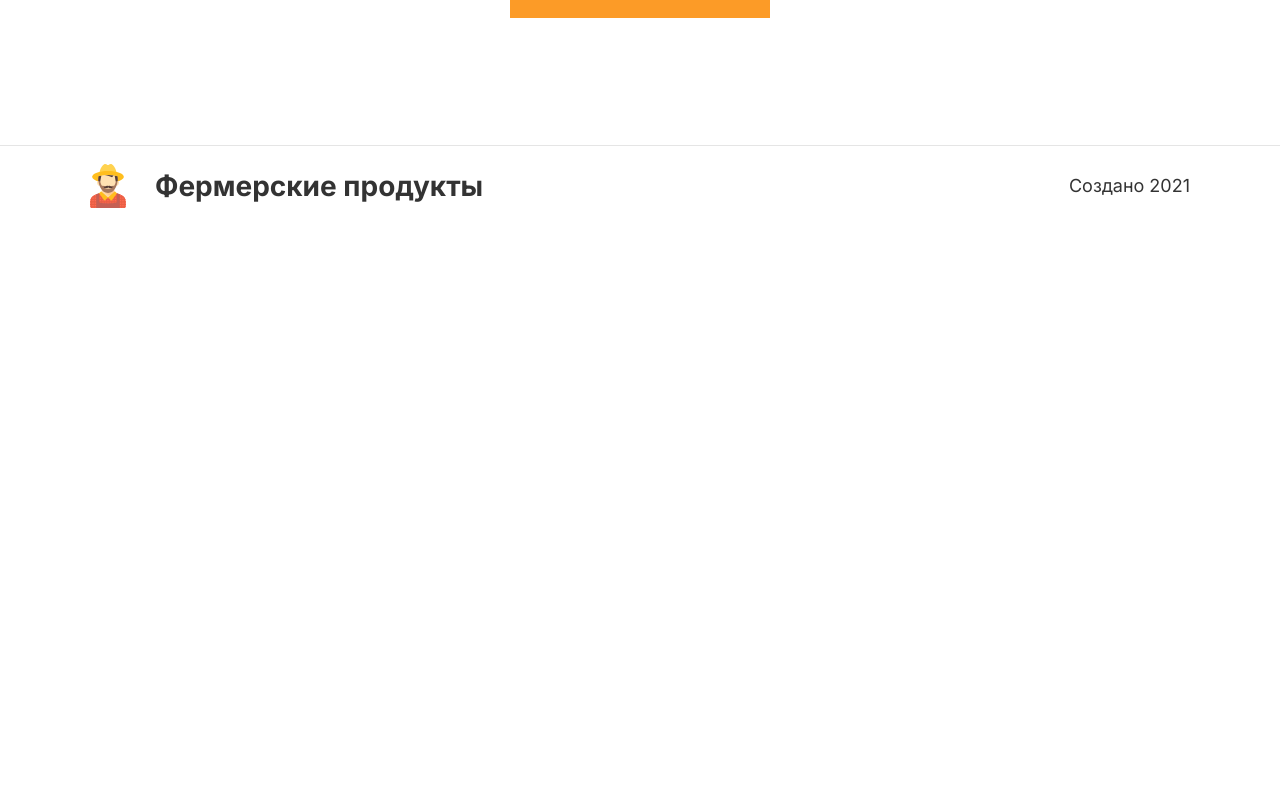
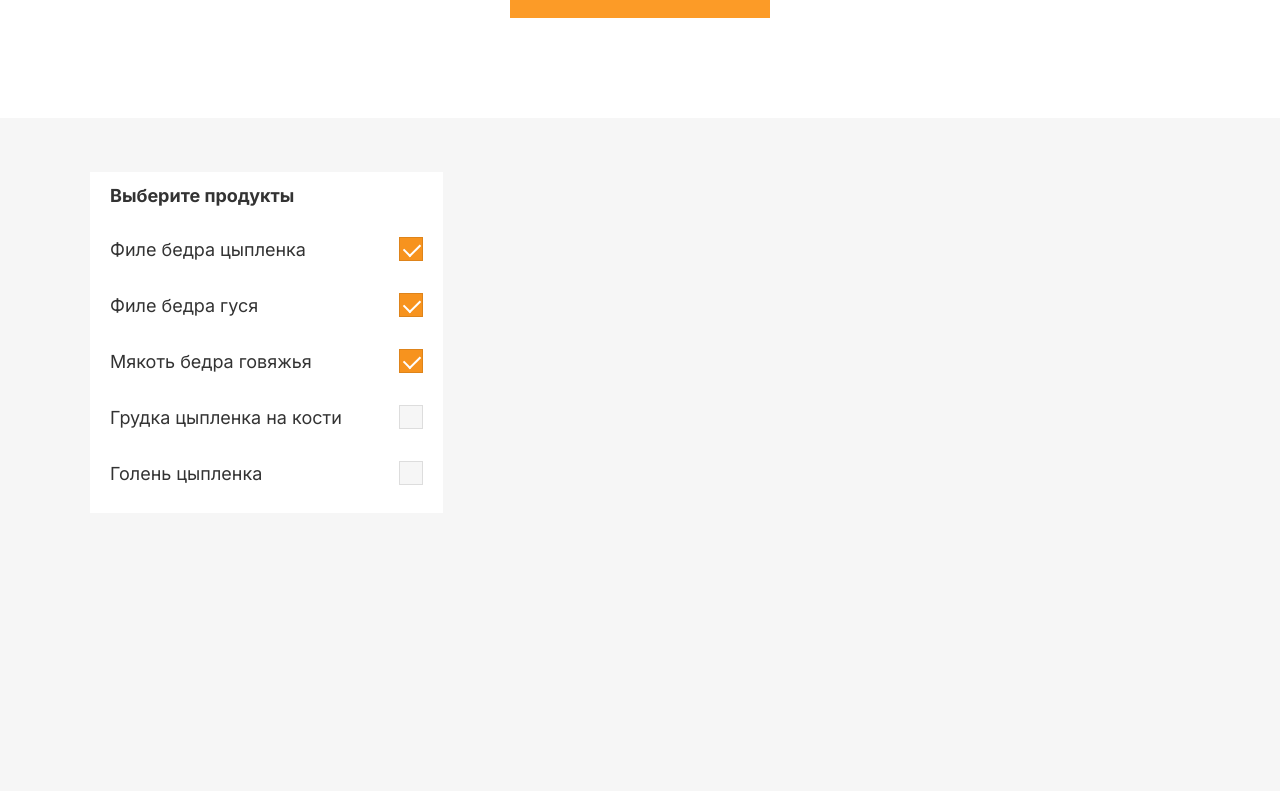
Before and after one commit to Wayksi/react_2, a React (Vite) app: page / in a window 1280 px wide. Shown: the part 1409-2200 px from the top of the page. Before the commit the page ends 1634 px from the top, so only its background shows below. Built offline with nearby package versions, Linux system fonts and the light colour scheme.

Commit message:
feat(Order): сверстал страницу и чекбоксы

```diff
--- /dev/null
+++ b/src/components/blocks/Order/Order.jsx
@@ -0,0 +1,13 @@
+import React from "react";
+import { StyledOrder } from "./style";
+import Form from "@layout/Form/Form";
+
+function Order() {
+    return (
+        <StyledOrder>
+            <Form />
+        </StyledOrder>
+    );
+}
+
+export default Order;
--- /dev/null
+++ b/src/components/blocks/Order/style.js
@@ -0,0 +1,15 @@
+import styled from "styled-components";
+import { Section, Ul } from "@components/styled";
+
+export const StyledOrder = styled.section`
+    display: grid;
+    grid-template-columns: 353px 1fr;
+    column-gap: 20px;
+    box-sizing: border-box;
+    height: 768px;
+    padding-top: 40px;
+    padding-bottom: 40px;
+    padding-left: ${(props) => props.theme.pagePadding};
+    padding-right: ${(props) => props.theme.pagePadding};
+    background-color: ${(props) => props.theme.colorGray};
+`;
--- a/src/components/layout/Footer/style.js
+++ b/src/components/layout/Footer/style.js
@@ -23,7 +23,7 @@ export const StyledFooter = styled.footer`
 
 export const Copyright = styled.span`
   min-width: 148px;
-    font-size: ${(props) => props.theme.fontSizeDefault};
-    vertical-align: middle;
-    text-align: right;
+  font-size: ${(props) => props.theme.fontSizeDefault};
+  vertical-align: middle;
+  text-align: right;
 `;
--- /dev/null
+++ b/src/components/layout/Form/Form.jsx
@@ -0,0 +1,54 @@
+import React, { useState } from "react";
+import { StyledForm, StyledFieldSet, StyledLegend } from "./style";
+import ProductCheckBox from "@ui/ProductCheckBox/ProductCheckBox";
+
+const products = [
+    "Филе бедра цыпленка",
+    "Филе бедра гуся",
+    "Мякоть бедра говяжья",
+    "Грудка цыпленка на кости",
+    "Голень цыпленка"
+];
+
+const defaultSelected = ["Филе бедра цыпленка", "Филе бедра гуся", "Мякоть бедра говяжья"]
+
+function Form() {
+    const [selected, setSelected] = useState(() =>
+        defaultSelected.reduce((acc, item) => {
+            acc[item] = true;
+            return acc;
+        }, {})
+    );
+
+    const handleChange = (e) => {
+        const { value, checked } = e.target;
+        setSelected((prev) => ({
+        ...prev,
+        [value]: checked,
+        }));
+    };
+
+  const handleSubmit = (e) => {
+    e.preventDefault();
+    console.log("Выбранные продукты:", selected);
+  };
+
+    return (
+        <StyledForm onSubmit={handleSubmit}>
+            <StyledFieldSet>
+                <StyledLegend>Выберите продукты</StyledLegend>
+                {products.map((product) => (
+                    <ProductCheckBox key={product}
+                        label={product}
+                        name="product"
+                        value={product}
+                        checked={!!selected[product]}
+                        onChange={handleChange}
+                />
+                ))}
+            </StyledFieldSet>
+        </StyledForm>
+    );
+}
+
+export default Form;
--- /dev/null
+++ b/src/components/layout/Form/style.js
@@ -0,0 +1,24 @@
+import styled from "styled-components";
+
+export const StyledForm = styled.form`
+    display: flex;
+    flex-direction: column;
+    gap: 18px;
+`;
+
+export const StyledFieldSet = styled.fieldset`
+    padding: 24px 20px 12px;
+    margin: 0;
+    background-color: ${(props) => props.theme.colorWhite};
+    border: none;
+`;
+
+export const StyledLegend = styled.legend`
+    position: relative;
+    top: 24px;
+    padding: 0;
+    margin-bottom: 12px;
+    font-size: ${(props) => props.theme.fontSizeDefault};
+    color: ${(props) => props.theme.colorBlackForText};
+    font-weight: bold;
+`;
--- a/src/components/pages/MainPage/MainPage.jsx
+++ b/src/components/pages/MainPage/MainPage.jsx
@@ -1,12 +1,14 @@
 import React from "react";
 import About from "@blocks/About/About";
 import FeaturesList from "@blocks/FeaturesList/FeaturesList";
+import Order from "@blocks/Order/Order";
 
 function MainPage({ features }) {
   return (
     <>
       <About />
       <FeaturesList features={features} />
+      <Order />
     </>
   );
 }
--- /dev/null
+++ b/src/components/ui/ProductCheckBox/ProductCheckBox.jsx
@@ -0,0 +1,19 @@
+import React from "react";
+import { StyledLabel, HiddenCheckBox, CustomCheckBox } from "./style";
+
+function ProductCheckBox({ label, name, value, checked, onChange }) {
+    return (
+        <StyledLabel>
+            {label}
+            <HiddenCheckBox
+                name={name}
+                value={value}
+                checked={checked}
+                onChange={onChange}
+            />
+            <CustomCheckBox />
+        </StyledLabel>
+    );
+}
+
+export default ProductCheckBox;
--- /dev/null
+++ b/src/components/ui/ProductCheckBox/style.js
@@ -0,0 +1,58 @@
+import styled from "styled-components";
+
+export const StyledLabel = styled.label`
+    display: flex;
+    justify-content: space-between;
+    align-items: center;
+    min-height: 56px;
+    padding: 0;
+    margin: 0;
+    cursor: pointer;
+`;
+
+export const HiddenCheckBox = styled.input.attrs({ type: "checkbox" })`
+    position: absolute;
+    width: 1px;
+    height: 1px;
+    margin: -1px;
+    border: 0;
+    padding: 0;
+    white-space: nowrap;
+    clip-path: inset(100%);
+    clip: rect(0 0 0 0);
+    overflow: hidden;
+    pointer-events: none;
+`;
+
+export const CustomCheckBox = styled.span`
+    position: relative;
+    box-sizing: border-box;
+    width: 24px;
+    height: 24px;
+    background-color: ${(props) => props.theme.colorGray};
+    border: 1px solid rgba(0, 0, 0, 0.1);
+
+    ${StyledLabel}:hover & {
+    border-color: #999;
+    }
+
+    ${HiddenCheckBox}:checked + & {
+        background-color: #f7931e;
+    }
+
+    ${HiddenCheckBox}:checked:hover + & {
+        background-color: #FC7427;
+    }
+
+    ${HiddenCheckBox}:checked + &::after {
+    content: "";
+    position: absolute;
+    top: 2px;
+    left: 7px;
+    width: 8px;
+    height: 14px;
+    border: solid white;
+    border-width: 0 2px 2px 0;
+    transform: rotate(45deg);
+  }
+`;
```
